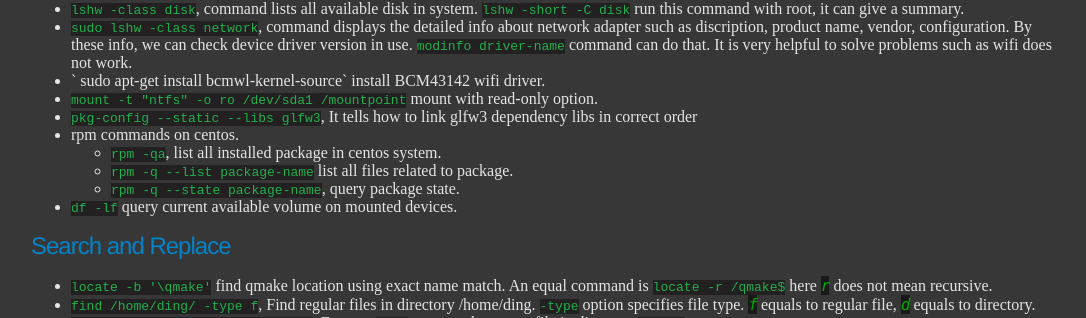
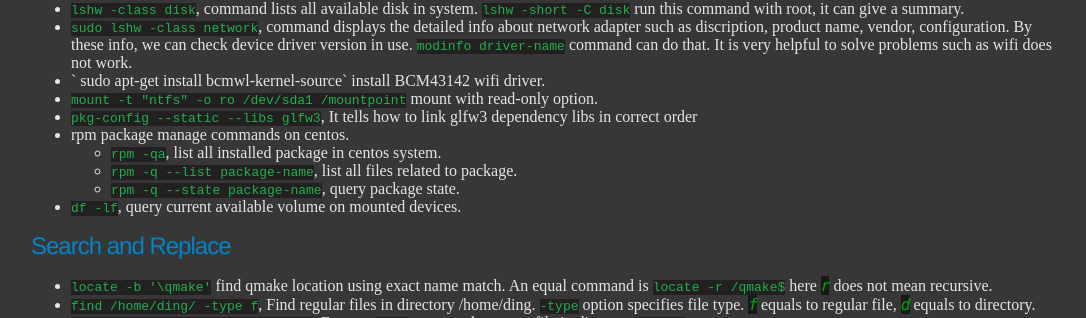
Before and after one commit to ychding11/ychding11.github.io, a Jekyll site: the page built from _posts/2015-03-16-Useful-Linux-Command.md, in a window 1280 px wide and 900 px high, scrolled down 473 px. Shown: the part 134-452 px from the top of the window, without its empty margins (97-1183 px from the left). Built offline with Jekyll 4.4.1, drawn with Linux system fonts in a browser that asks for light colours.

Commit message:
refine style.

```diff
--- a/_posts/2015-03-16-Useful-Linux-Command.md
+++ b/_posts/2015-03-16-Useful-Linux-Command.md
@@ -14,14 +14,14 @@
 - `ls | wc -l` tell how many files in current directory
 - `ls -l | grep ^d` list directory items in current directory
 - `lspci | grep -i vga` query graphic cards info as following. Output maybe like this:
-	00:02.0 VGA compatible controller: Intel Corporation 3rd Gen Core processor Graphics Controller (rev 09)
-  In addition, you can query driver info by lspci command, for example: `lspci -vs 00:02.0`.  It can tell you which driver module is in use now.
+		00:02.0 VGA compatible controller: Intel Corporation 3rd Gen Core processor Graphics Controller (rev 09)
+   In addition, you can query driver info by lspci command, for example: `lspci -vs 00:02.0`.  It can tell you which driver module is in use now.
 
 - `buildcommand 2>&1 | tee build.log` This command can save the build log to a file and at the same time output it to the screen. A very useful command to analyse build errors.
 - After installed a new graphics card, graphic interface may not start successfully. So we need to start linux in text mode to install graphic card driver.
   In grub edit mode, we can modify linux kernel command line temporarily to let linux start in text mode.
 	+ `cat /proc/cmdline` Retrieve kernel command line info of current booting from proc file system.
-	+ `BOOT_IMAGE=/vmlinuz-3.10.0-327.4.4.el7.x86_64 root=/dev/mapper/centos-root ro rd.lvm.lv=centos/root rd.lvm.lv=centos/swap crashkernel=auto rhgb quiet rdblacklist=nouveau 3 `
+	+ `BOOT_IMAGE=/vmlinuz-3.10.0-327.4.4.el7.x86_64 root=/dev/mapper/centos-root ro rd.lvm.lv=centos/root rd.lvm.lv=centos/swap crashkernel=auto rhgb quiet rdblacklist=nouveau 3`
 - `sudo fdisk -l`, list storage devices of current system. It is usefull when mounting a movable device but don't know it's device name. `sudo fdisk -l /dev/sda`
    for example, the command can display some detailed info about the device /dev/sda, such as file system type. NOTE: this command needs root.
 
@@ -31,11 +31,11 @@
 - ` sudo apt-get install bcmwl-kernel-source` install BCM43142 wifi driver.
 - `mount -t "ntfs" -o ro /dev/sda1 /mountpoint` mount with read-only option.
 - `pkg-config --static --libs glfw3`, It tells how to link glfw3 dependency libs in correct order
-- rpm commands on centos.
+- rpm package manage commands on centos.
 	+ `rpm -qa`, list all installed package in centos system.
-	+ `rpm -q --list package-name` list all files related to package.
+	+ `rpm -q --list package-name`, list all files related to package.
 	+ `rpm -q --state package-name`, query package state.
-- `df -lf` query current available volume on mounted devices.
+- `df -lf`, query current available volume on mounted devices.
 
 ## Search and Replace
 
```
